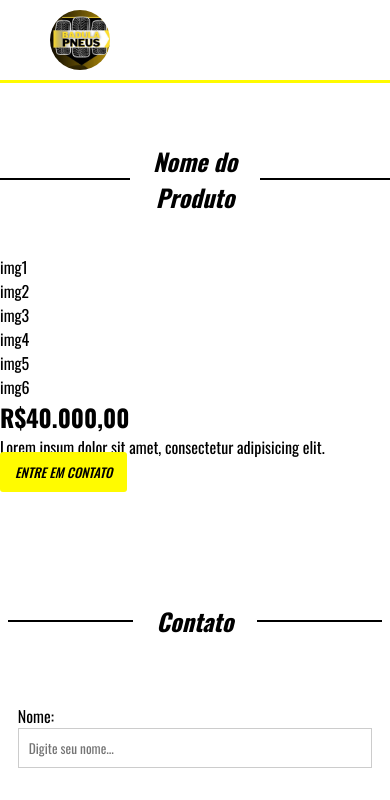
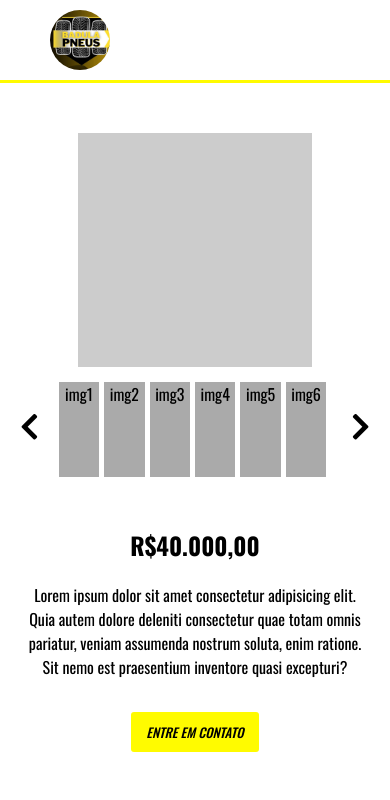
Before and after one commit to wesleytj/danki-code, a plain HTML site: page curso-webmaster-frontend-completo/projeto-05/veiculo-detalhes.html in a window 390 px wide. Shown: the top 800 px of the page. Drawn offline with nearby package versions, Linux system fonts and the light colour scheme.

Commit message:
page detalhe-produto ok

```diff
--- a/curso-webmaster-frontend-completo/projeto-05/css/style.css
+++ b/curso-webmaster-frontend-completo/projeto-05/css/style.css
@@ -520,6 +520,55 @@ aside.sidebar{
 section.venda-single .container{
     padding: 40px 0;
 }
+
+.info-produto{
+    width: 60%;
+    float: left;
+}
+
+.info-produto .foto-destaque{
+    width: 100%;
+    padding-top: 70%;
+    background-color: #ccc;
+    /*colocar imagem destaque*/
+    /*background-image: url();
+    background-size: contain;
+    background-position: center;*/
+}
+
+.descricao-produto{
+    width: 40%;
+    float: left;
+    padding: 0 20px;
+}
+
+.descricao-produto p{
+    max-width: 360px;
+    margin: 20px 0 40px 0;
+}
+
+nav.galeria{
+    display: flex;
+    justify-content: center;
+    align-items: center;
+    text-align: center;
+}
+
+nav.galeria .mini-img{
+    display: inline-block;
+    width: 100px;
+    height: 100px;
+    background-color: #aaa;
+    border-right: 5px solid #fff;
+    border-top: 5px solid #fff;
+    cursor: pointer;
+}
+
+nav.galeria i{
+    font-size: 30px;
+    margin: 0 20px;
+    cursor: pointer;
+}
 /*************************************************/
 
 /*>>> Responsivo | MediaQueries <<<*/
@@ -564,6 +613,26 @@ section.venda-single .container{
 
     .vitrine-venda{
         margin-top: 50px;
+    }
+
+    .info-produto{
+        width: 100%;
+    }
+
+    .info-produto .foto-destaque{
+        width: 60%;
+        padding-top: 60%;
+        margin: 10px auto;
+    }
+
+    .descricao-produto{
+        width: 100%;
+        margin-top: 50px;
+        text-align: center;
+    }
+
+    .descricao-produto p{
+        margin: 20px auto 40px auto;
     }
 }
 
--- a/curso-webmaster-frontend-completo/projeto-05/veiculo-detalhes.html
+++ b/curso-webmaster-frontend-completo/projeto-05/veiculo-detalhes.html
@@ -1,5 +1,6 @@
 <!DOCTYPE html>
 <html lang="pt-br">
+
 <head>
   <meta charset="UTF-8" />
   <meta http-equiv="X-UA-Compatible" content="IE=edge" />
@@ -11,14 +12,8 @@
   <link rel="stylesheet" href="css/style.css" />
   <link rel="preconnect" href="https://fonts.googleapis.com" />
   <link rel="preconnect" href="https://fonts.gstatic.com" crossorigin />
-    <link
-      href="https://fonts.googleapis.com/css2?family=Oswald:wght@300;400;500;600;700&display=swap"
-      rel="stylesheet"
-    />
-    <link
-      rel="stylesheet"
-      href="css/fontawesome-free-5.15.4-web/css/all.min.css"
-    />
+  <link href="https://fonts.googleapis.com/css2?family=Oswald:wght@300;400;500;600;700&display=swap" rel="stylesheet" />
+  <link rel="stylesheet" href="css/fontawesome-free-5.15.4-web/css/all.min.css" />
 </head>
 
 <body>
@@ -29,9 +24,9 @@
 
       <nav class="menu-desktop">
         <ul>
-            <li><a class="selected" href="index.html">Home</a></li>
-            <li><a href="#">Sobre</a></li>
-            <li><a href="venda.html">Vendas</a></li>
+          <li><a href="index.html">Home</a></li>
+          <li><a href="sobre.html">Sobre</a></li>
+          <li><a class="selected" href="venda.html">Vendas</a></li>
           <li><a href="#">Contato</a></li>
         </ul>
       </nav>
@@ -39,8 +34,8 @@
       <nav class="menu-mobile">
         <ul>
           <li><a class="selected" href="index.html">Home</a></li>
-            <li><a href="#">Sobre</a></li>
-            <li><a href="venda.html">Vendas</a></li>
+          <li><a href="sobre.html">Sobre</a></li>
+          <li><a class="selected" href="venda.html">Vendas</a></li>
           <li><a href="#">Contato</a></li>
         </ul>
       </nav>
@@ -53,35 +48,33 @@
 
   <section class="venda-single">
     <div class="container">
-        <div class="titulo">
-          <div></div>
-          <h2>Nome do Produto</h2>
-          <div></div>
-        </div>
-        <!--titulo-->
-
       <div class="info-produto">
         <div class="foto-destaque"></div>
         <nav class="galeria">
+          <i class="fas fa-chevron-left"></i>
           <div class="mini-img">img1</div>
           <div class="mini-img">img2</div>
           <div class="mini-img">img3</div>
           <div class="mini-img">img4</div>
           <div class="mini-img">img5</div>
           <div class="mini-img">img6</div>
+          <i class="fas fa-chevron-right"></i>
         </nav>
         <!--galeria-->
       </div>
       <!--info-produto-->
 
-        <div class="descricao-veiculo">
+      <div class="descricao-produto">
         <h2>R$40.000,00</h2>
         <p>
-            Lorem ipsum dolor sit amet, consectetur adipisicing elit.
+          Lorem ipsum dolor sit amet consectetur adipisicing elit. Quia autem dolore deleniti consectetur quae totam
+          omnis pariatur, veniam assumenda nostrum soluta, enim ratione. Sit nemo est praesentium inventore quasi
+          excepturi?
         </p>
         <a class="btn" href="">Entre em contato</a>
       </div>
       <!--descricao-veiculo-->
+      <div class="clear"></div>
     </div>
     <!--container-->
   </section>
@@ -99,46 +92,26 @@
       <form action="">
         <div class="form-wraper w100">
           <span>Nome:</span>
-            <input
-              name="nome"
-              type="text"
-              placeholder="Digite seu nome..."
-              required
-            />
+          <input name="nome" type="text" placeholder="Digite seu nome..." required />
         </div>
         <!--form-wraper---w100-->
         <div class="form-wraper w50">
           <span>E-mail:</span>
-            <input
-              name="email"
-              type="text"
-              placeholder="Digite seu e-mail..."
-              required
-            />
+          <input name="email" type="text" placeholder="Digite seu e-mail..." required />
         </div>
         <!--form-wraper---w50-->
         <div class="form-wraper w50">
           <span>Telefone:</span>
-            <input
-              name="telefone"
-              type="text"
-              placeholder="Digite seu telefone..."
-              required
-            />
+          <input name="telefone" type="text" placeholder="Digite seu telefone..." required />
         </div>
         <!--form-wraper---w50-->
         <div class="form-wraper w100">
           <span>Mensagem:</span>
-            <textarea
-              name="mensagem"
-              class="w100"
-              placeholder="Digite sua mensagem..."
-              required
-            ></textarea>
+          <textarea name="mensagem" class="w100" placeholder="Digite sua mensagem..." required></textarea>
         </div>
         <!--form-wraper---w100-->
         <div class="form-wraper w100">
-            <input name="acao" type="submit" value="Enviar" />
+          <input class="btn" name="acao" type="submit" value="Enviar" />
         </div>
         <!--form-wraper---w100-->
         <div class="clear"></div>
@@ -202,9 +175,9 @@
     <div class="container">
       <nav>
         <ul>
-            <li><a class="selected" href="index.html">Home</a></li>
-            <li><a href="#">Sobre</a></li>
-            <li><a href="venda.html">Vendas</a></li>
+          <li><a href="index.html">Home</a></li>
+          <li><a href="sobre.html">Sobre</a></li>
+          <li><a class="selected" href="venda.html">Vendas</a></li>
           <li><a href="#">Contato</a></li>
         </ul>
       </nav>
@@ -214,4 +187,5 @@
     <!--container-->
   </footer>
 </body>
+
 </html>
```
Also changed, not shown: curso-webmaster-frontend-completo/projeto-05/index.html (+3 -3 lines), curso-webmaster-frontend-completo/projeto-05/venda.html (+3 -3 lines), 1 other file. Lines whose indentation alone changed are shown as unchanged.
